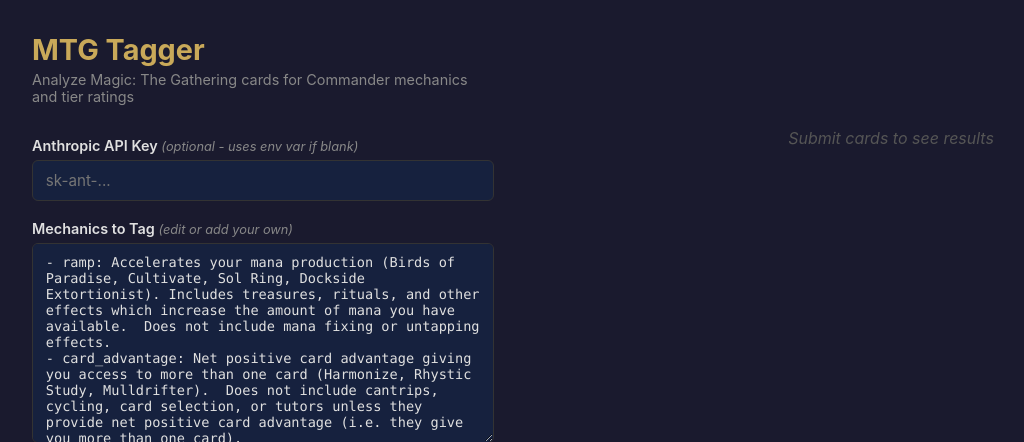
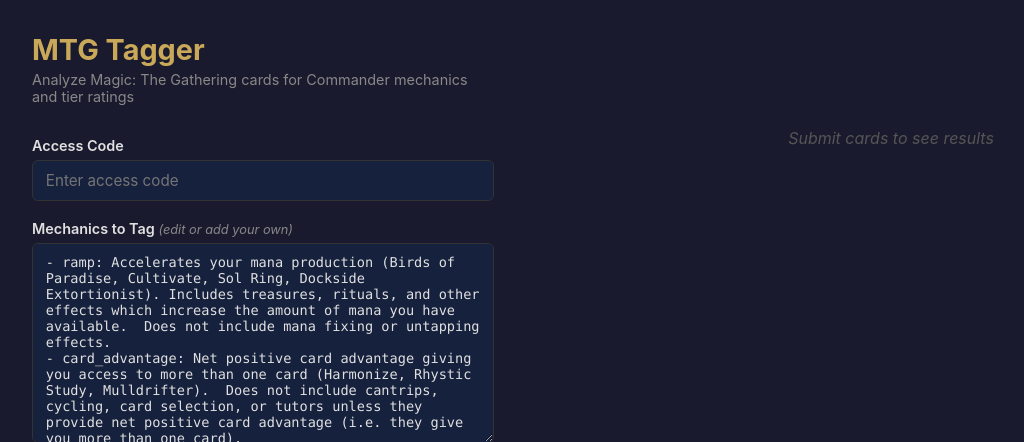
Before and after one commit to kferris10/mtg-tagger, a Flask app: page / in a window 1280 px wide. Shown: the top 442 px of the page, without its empty margins (0-1024 px from the left). Run offline with Flask 3, Linux system fonts and the light colour scheme.

Commit message:
Add shared access code authentication
Replace per-user API key input with a shared access code so the owner
can share the app with friends without exposing the Anthropic API key.

- Server validates ACCESS_PASSWORD env var on each /analyze request
- Uses secrets.compare_digest to prevent timing attacks
- API key now comes exclusively from server-side ANTHROPIC_API_KEY
- Access code persists in localStorage and is cleared on 403 errors
- Backwards compatible: no ACCESS_PASSWORD set = no validation (local dev)

Co-Authored-By: Claude Sonnet 4.6 <noreply@anthropic.com>

```diff
--- a/app.py
+++ b/app.py
@@ -143,14 +143,19 @@ def analyze():
     # Get custom mechanics or use defaults
     mechanics = data.get("mechanics", "").strip() or DEFAULT_MECHANICS
 
-    # API key priority: request body > environment variable
-    api_key = (
-        data.get("api_key", "").strip() or  # User input
-        os.environ.get("ANTHROPIC_API_KEY", "").strip()  # Environment variable
-    )
+    # Validate access code if ACCESS_PASSWORD is configured
+    access_password = os.environ.get("ACCESS_PASSWORD", "").strip()
+    if access_password:
+        access_code = data.get("access_code", "").strip()
+        if not access_code:
+            return jsonify({"error": "Access code required.", "error_type": "access_code_required"}), 403
+        if not secrets.compare_digest(access_code, access_password):
+            return jsonify({"error": "Access denied: incorrect access code.", "error_type": "access_code_invalid"}), 403
 
+    # Always use server-side API key
+    api_key = os.environ.get("ANTHROPIC_API_KEY", "").strip()
     if not api_key:
-        return jsonify({"error": "No API key provided. Please enter an API key or set ANTHROPIC_API_KEY environment variable."}), 401
+        return jsonify({"error": "Server is not configured with an API key. Set ANTHROPIC_API_KEY environment variable."}), 500
 
     # Substitute both placeholders
     prompt = PROMPT_TEMPLATE.replace("CARD_LIST_PLACEHOLDER", card_data)
--- a/render.yaml
+++ b/render.yaml
@@ -12,3 +12,5 @@ services:
         generateValue: true
       - key: ANTHROPIC_API_KEY
         sync: false
+      - key: ACCESS_PASSWORD
+        sync: false
--- a/templates/index.html
+++ b/templates/index.html
@@ -397,8 +397,8 @@
             <p class="subtitle">Analyze Magic: The Gathering cards for Commander mechanics and tier ratings</p>
 
             <div class="field">
-                <label for="api-key">Anthropic API Key <span class="optional-label">(optional - uses env var if blank)</span></label>
-                <input type="password" id="api-key" placeholder="sk-ant-...">
+                <label for="access-code">Access Code</label>
+                <input type="password" id="access-code" placeholder="Enter access code">
             </div>
 
             <div class="field">
@@ -833,7 +833,7 @@ Name: Cyclonic Rift. Text: Return target nonland permanent you don't control to
 
         btn.addEventListener("click", async () => {
             const cardData = document.getElementById("card-data").value.trim();
-            const apiKey = document.getElementById("api-key").value.trim();
+            const accessCode = document.getElementById("access-code").value.trim();
             const mechanics = document.getElementById("mechanics").value.trim();
 
             if (!cardData) {
@@ -849,8 +849,8 @@ Name: Cyclonic Rift. Text: Return target nonland permanent you don't control to
 
             const body = {
                 card_data: cardData,
-                api_key: apiKey || undefined,  // Only include if provided
-                mechanics: mechanics || undefined  // Send custom mechanics
+                access_code: accessCode || undefined,
+                mechanics: mechanics || undefined
             };
 
             try {
@@ -863,12 +863,18 @@ Name: Cyclonic Rift. Text: Return target nonland permanent you don't control to
                 const data = await res.json();
 
                 if (!res.ok) {
-                    if (res.status === 401) {
-                        showError("Authentication required. Please enter an API key or sign in with OAuth.");
+                    if (res.status === 403) {
+                        localStorage.removeItem("mtg_tagger_access_code");
+                        showError(data.error || "Access denied: incorrect access code.");
+                        document.getElementById("access-code").focus();
                         return;
                     }
                     showError(data.error || "An unexpected error occurred.");
                     return;
+                }
+
+                if (accessCode) {
+                    localStorage.setItem("mtg_tagger_access_code", accessCode);
                 }
 
                 emptyState.classList.add("hidden");
@@ -914,6 +920,11 @@ Name: Cyclonic Rift. Text: Return target nonland permanent you don't control to
 
         // Call on page load
         loadDefaultMechanics();
+
+        const savedCode = localStorage.getItem("mtg_tagger_access_code");
+        if (savedCode) {
+            document.getElementById("access-code").value = savedCode;
+        }
     </script>
 </body>
 </html>
```
Also changed, not shown: 1 other file.
